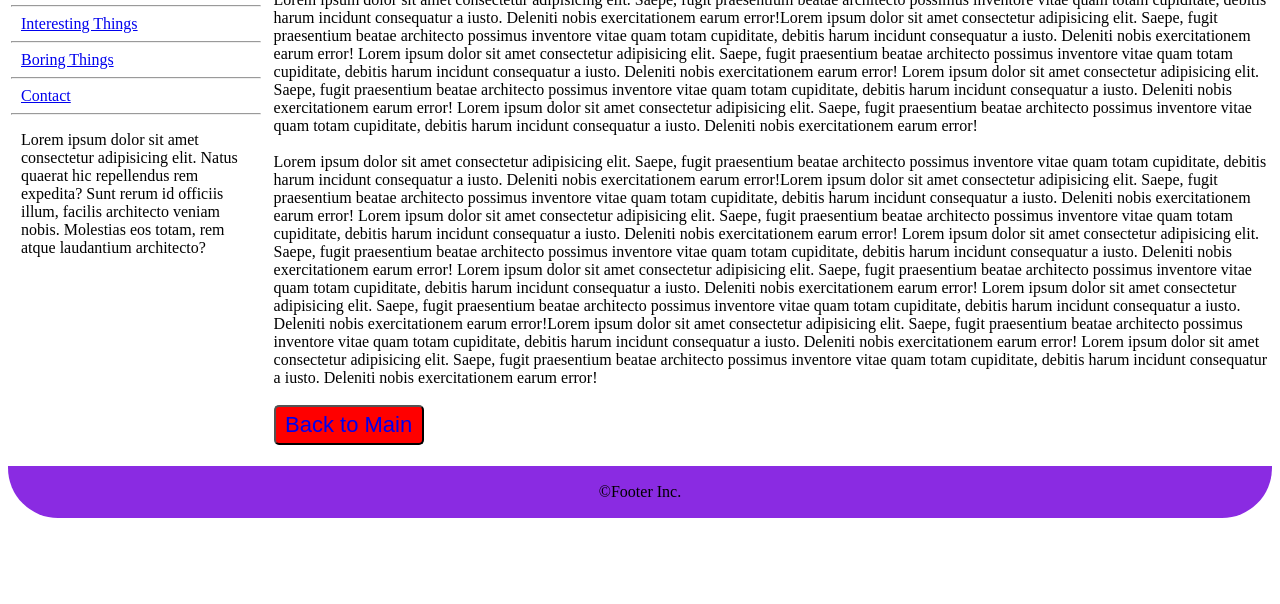
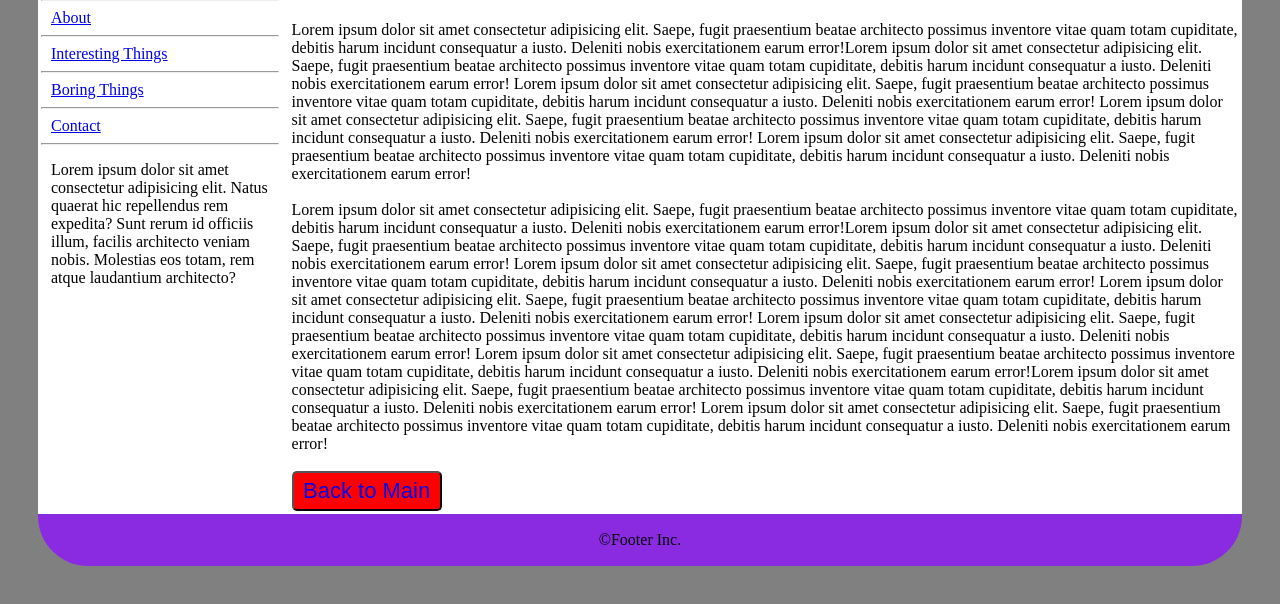
Before and after one commit to cristian3333/scoalaInformala, a plain HTML site: page site_albastru/index.html in a window 1280 px wide. Shown: the part 313-917 px from the top of the page. Before the commit the page ends 839 px from the top, so only its background shows below. Drawn offline with Linux system fonts and the light colour scheme.

Commit message:
final changes blue site

```diff
--- a/site_albastru/index.html
+++ b/site_albastru/index.html
@@ -5,7 +5,7 @@
     <link rel="stylesheet" href="styles.css">
 </head>
 
-<body>
+<body id="padding30">
     <div>
         <table class="width100">
             <tr>
@@ -19,7 +19,7 @@
                 </td>
             </tr>
         </table>
-        <table>
+        <table id="backg">
             <tr>
                 <td id="menu" class="content20">
                     <div class="paddingt30">
@@ -74,7 +74,6 @@
                 </td>
             </tr>
         </table>
-        <br>
         <table class="width100f">
                 <tr>
                     <td id="footerp">
--- a/site_albastru/styles.css
+++ b/site_albastru/styles.css
@@ -55,3 +55,11 @@ a:visited{
 .aligncenter{
     text-align: center;
 }
+#padding30{
+    padding: 30px;
+    background-color:grey;
+}
+
+#backg{
+    background-color: white;
+}
```
